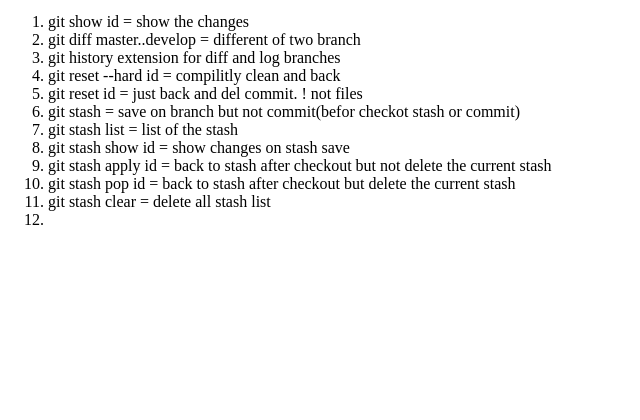
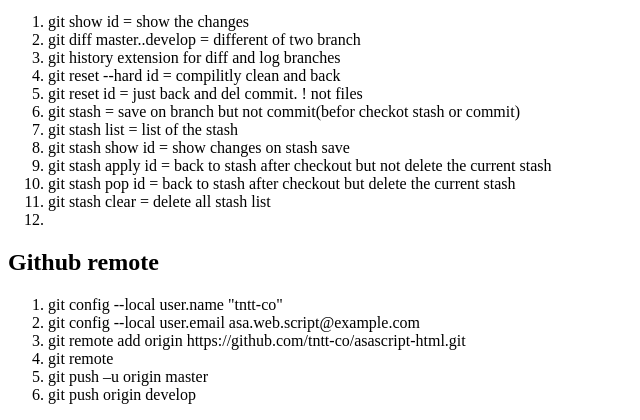
Before and after one commit to ERFANim/git-learning, a PHP site: page /start-git.php in a window 1280 px wide. Shown: the part 1337-1757 px from the top of the page, without its empty margins (0-640 px from the left). Before the commit the page ends 1562 px from the top, so only its background shows below. Run offline with PHP 8.4, Linux system fonts and the light colour scheme.

Commit message:
github-push

```diff
--- a/start-git.php
+++ b/start-git.php
@@ -108,6 +108,16 @@
        <li></li>
     </ol>
 
+        <!--git-->
+        <h2>Github remote</h2>
+    <ol>
+       <li>git config --local user.name "tntt-co"</li>
+       <li>git config --local user.email asa.web.script@example.com</li>
+       <li>git remote add origin https://github.com/tntt-co/asascript-html.git</li>
+       <li>git remote</li>
+       <li>git push –u origin master</li>
+       <li>git push origin develop</li>
+    </ol>
 
 
 
```
